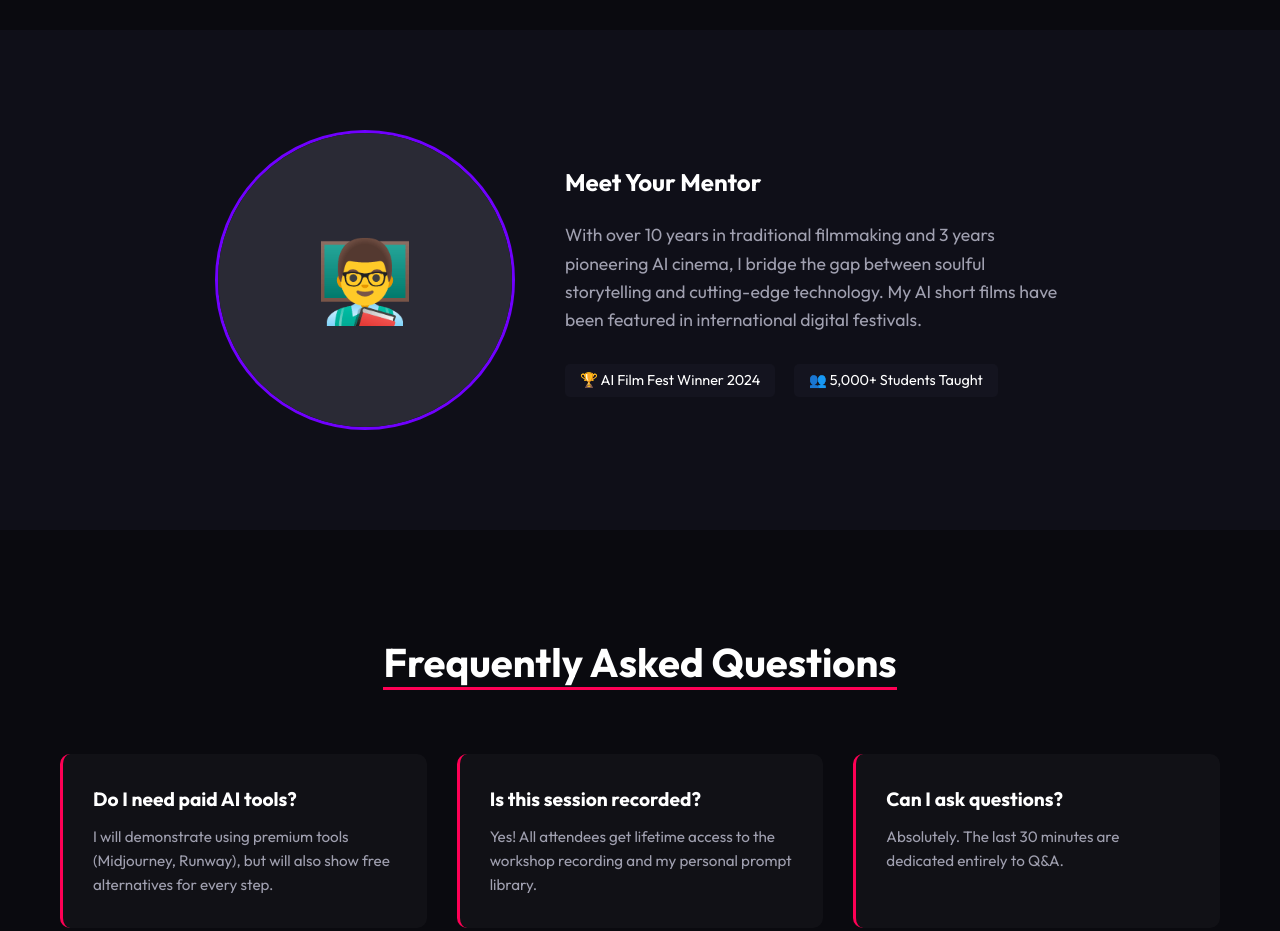
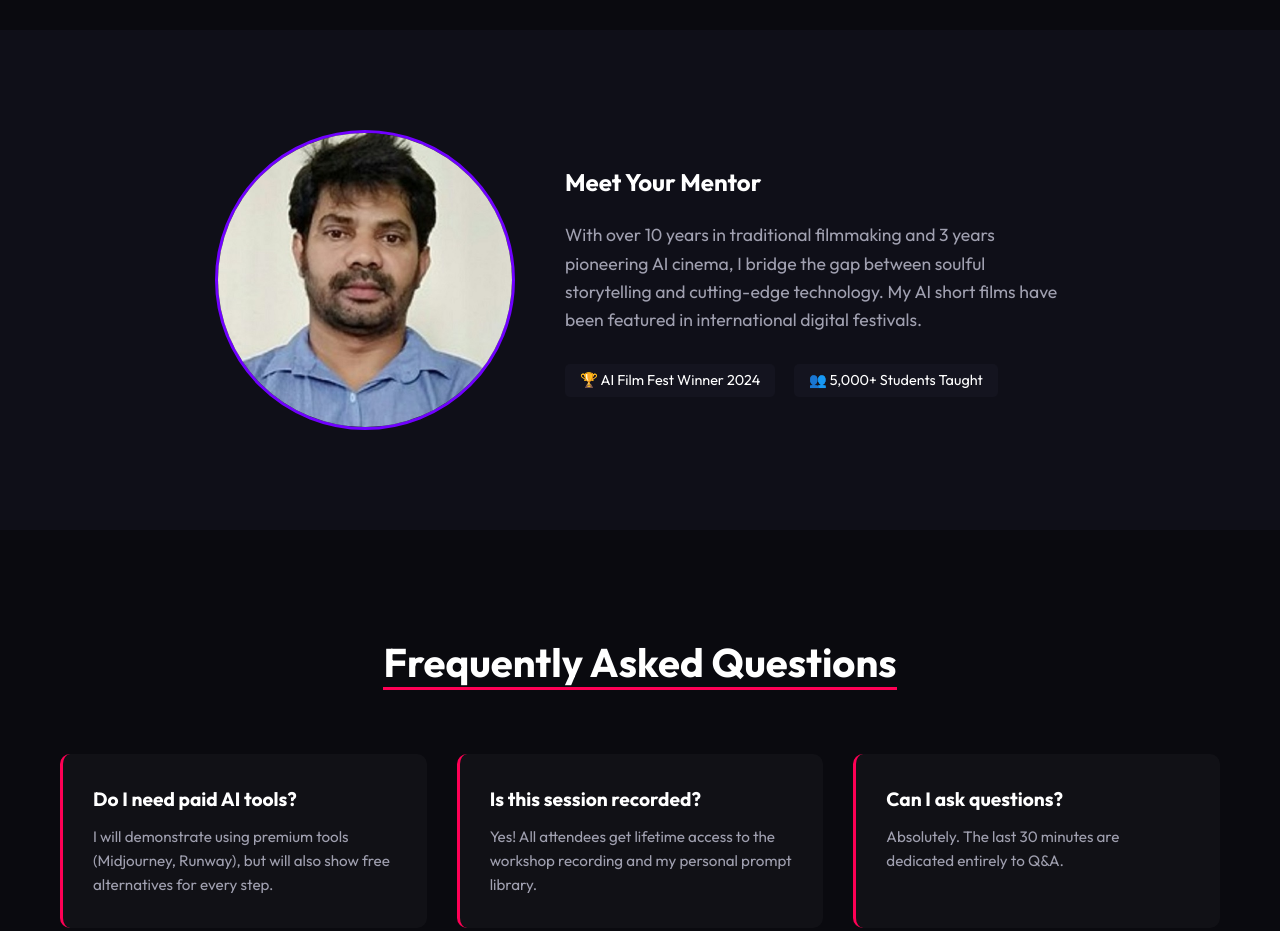
Before and after one commit to relvaradmin/aifilmmaking, a website: page index.html in a window 1280 px wide. Shown: the part 3380-4311 px from the top of the page. Drawn offline with nearby package versions, Linux system fonts and the light colour scheme.

Commit message:
profilepic

```diff
--- a/index.html
+++ b/index.html
@@ -201,8 +201,7 @@
             <div class="container">
                 <div class="instructor-wrapper">
                     <div class="instructor-img reveal">
-                        <div class="placeholder-avatar">👨‍🏫</div>
-                        <!-- Replace with actual image -->
+                        <img src="profilepic.jpg" alt="Instructor">
                     </div>
                     <div class="instructor-info reveal">
                         <h2>Meet Your Mentor</h2>
--- a/style.css
+++ b/style.css
@@ -462,14 +462,10 @@ nav {
     position: relative;
 }
 
-.placeholder-avatar {
+.instructor-img img {
     width: 100%;
     height: 100%;
-    background: #2a2a35;
-    display: flex;
-    align-items: center;
-    justify-content: center;
-    font-size: 5rem;
+    object-fit: cover;
 }
 
 .instructor-info {
```
Also changed, not shown: profilepic.jpg (added).
